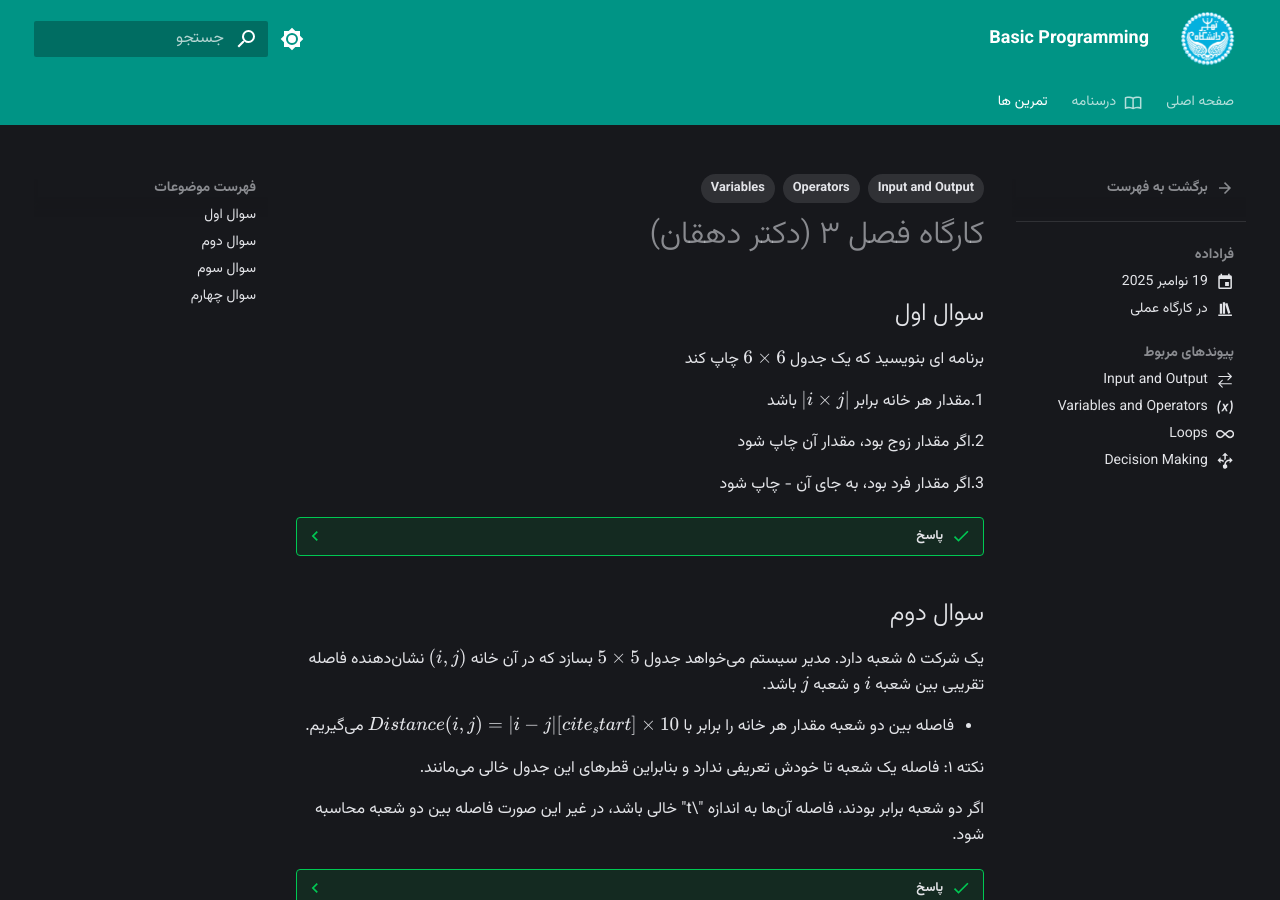
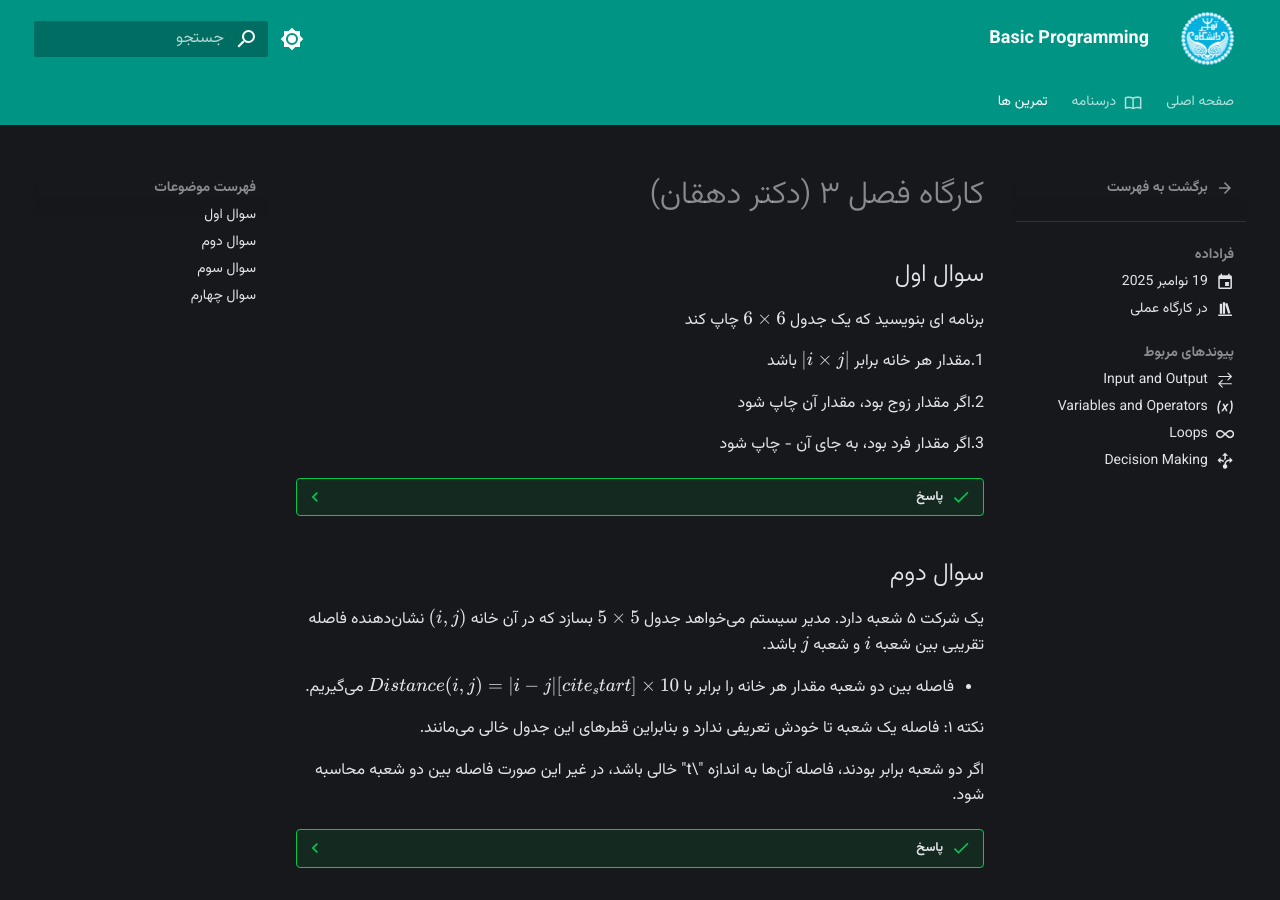
Before and after one commit to UTengsci/bp, an MkDocs documentation site: the page built from docs/blog/posts/chapter3-dehghan.md, in a window 1280 px wide and 900 px high. Built offline with MkDocs 1.6.1 and Material for MkDocs 9.7.7, drawn with Linux system fonts in a browser that asks for light colours.

Commit message:
minor fix

```diff
--- a/docs/blog/posts/chapter3-dehghan.md
+++ b/docs/blog/posts/chapter3-dehghan.md
@@ -2,10 +2,6 @@
 date: 2025-11-19
 categories:
     - کارگاه عملی
-tags:
-    - Input and Output
-    - Variables
-    - Operators
 links:
     - content/inputOutput.md
     - content/variablesAndOperators.md
```
